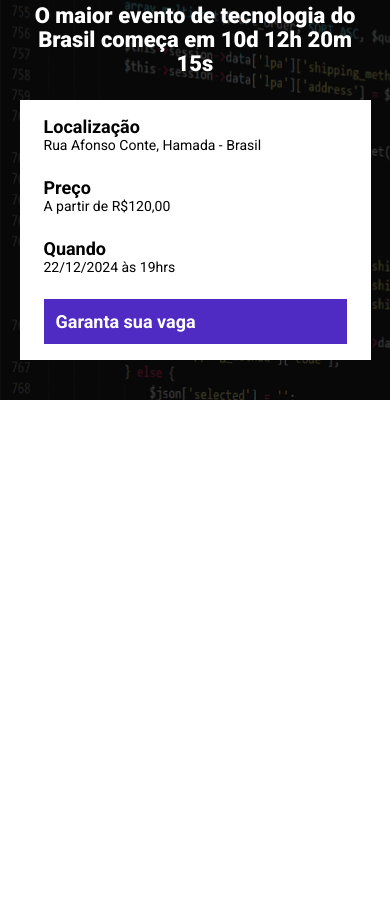
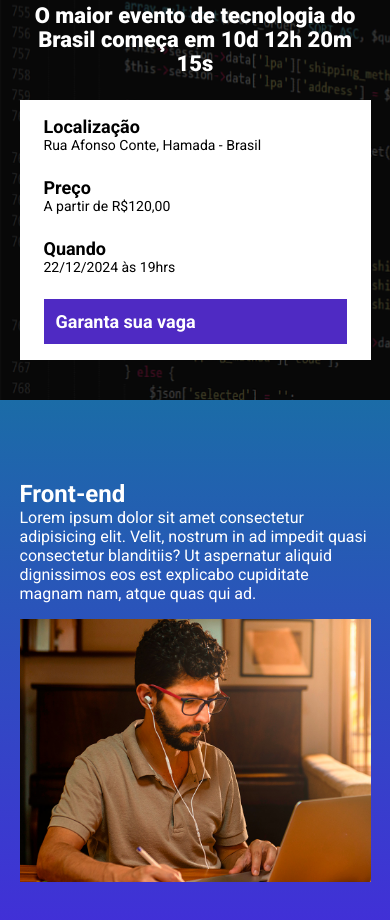
Before and after one commit to sumioshi/lp_evento_finch, a website built with Parcel: page src/index.html in a window 390 px wide. Shown: the part 100-1020 px from the top of the page. Before the commit the page ends 844 px from the top, so only its background shows below. Built offline with nearby package versions, Linux system fonts and the light colour scheme.

Commit message:
imagens de destaque

```diff
--- a/src/index.html
+++ b/src/index.html
@@ -41,6 +41,18 @@
             </div>
         </div>
     </header>
+
+    <section class="event">
+        <div class="container">
+            <div class="event__details">
+                <h2 class="event__detail__title">Front-end</h2>
+                <p class="event__detail__description">
+                    Lorem ipsum dolor sit amet consectetur adipisicing elit. Velit, nostrum in ad impedit quasi consectetur blanditiis? Ut aspernatur aliquid dignissimos eos est explicabo cupiditate magnam nam, atque quas qui ad.
+                </p>
+            </div>
+            <img class="event__image" src="./images/frontend.png" alt="Front-end">
+        </div>
+    </section>
     <script src="./scripts/main.js"></script>
 </body>
 </html>
--- /dev/null
+++ b/src/styles/_event.scss
@@ -0,0 +1,43 @@
+.event {
+    padding: 80px 0;
+    background-image: linear-gradient(#1B6CA7, #442BDB);
+
+    .container {
+        display: flex;
+    }
+
+    &__image {
+        max-width: 360px;
+    }
+
+    &__details {
+        margin-right: 40px;
+
+        &__title {
+            font-size: 18px;
+            font-weight: bold;
+            margin-bottom: 16px;
+        }
+
+        &__description {
+            font-size: 16px;
+            line-height: 22px;
+        }
+    }
+
+    @media (max-width: 640px) {
+        .container {
+            display: block;
+        }
+
+        &__image {
+            width: 100%;
+        }
+
+        &__details {
+            margin-right: 0;
+            margin-bottom: 16px;
+        }
+    }
+
+}
--- a/src/styles/main.scss
+++ b/src/styles/main.scss
@@ -1,6 +1,7 @@
 @use 'hero';
 @use 'components/infos_bar';
 @use 'components/buttons';
+@use 'event';
 
 * {
     margin: 0;
```
